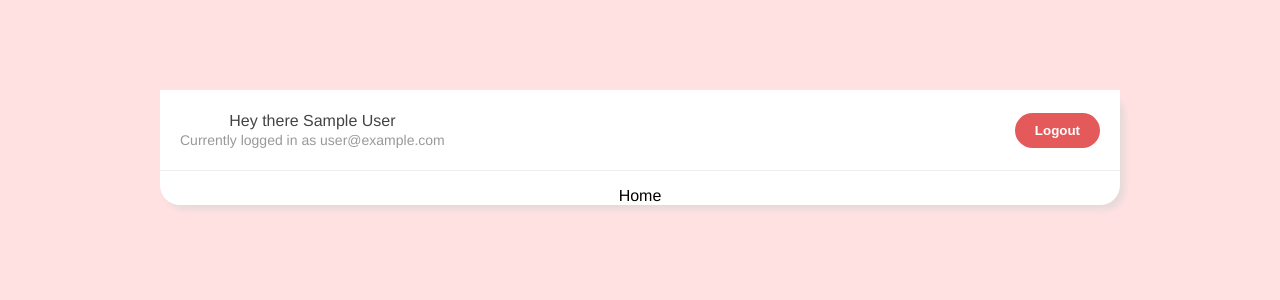
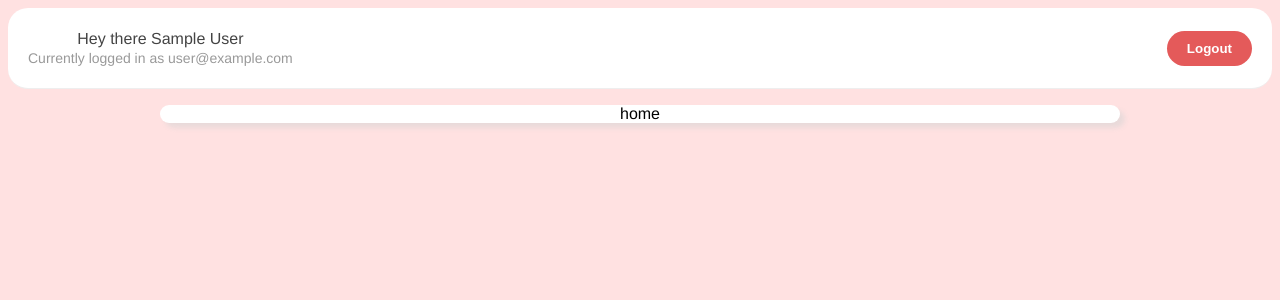
Before and after one commit to Ky-Ng/Outreach_Dashboard, a Vue app in the folder outreach-dash/: page /home in a window 1280 px wide. Shown: the top 300 px of the page. Built offline with nearby package versions, Linux system fonts and the light colour scheme; no server answers; sample sign-in values are in the browser's storage.

Commit message:
Automatic logout reroute to home page

```diff
--- a/outreach-dash/src/assets/main.css
+++ b/outreach-dash/src/assets/main.css
@@ -6,7 +6,7 @@ body {
 .container{
     width: 90%;
     max-width: 960px;
-    margin: 90px auto;
+    margin: 10px auto;
     border-radius: 20px;
     box-shadow: 2px 4px 6px rgba(28,6,49,0.1, green, blue, alpha);
     background: white;
--- a/outreach-dash/src/components/NavBar.vue
+++ b/outreach-dash/src/components/NavBar.vue
@@ -18,16 +18,19 @@
 <script>
 import useLogout from "../composables/useLogout";
 import getUser from '../composables/getUser'
+import { useRouter } from 'vue-router'
 
 export default {
   setup() {
     const { logout, error } = useLogout();
     const { user } = getUser()
+    const router = useRouter()
 
     const handleClick = async () => {
       await logout();
       if (!error.value){
           console.log('User Logged Out');
+          router.push({ name: 'Welcome' })
       }
       console.log(error.value)
     }
@@ -45,6 +48,7 @@ nav {
   justify-content: space-between;
   align-items: center;
   background: white;
+  border-radius: 20px;
 }
 nav p {
   margin: 2px auto;
--- a/outreach-dash/src/views/Home.vue
+++ b/outreach-dash/src/views/Home.vue
@@ -1,16 +1,23 @@
 <template>
-<div class="container">
+<div class="">
     <NavBar />
-    <p>Home</p>
+    <div class="container">
+        <p>home</p>
+    </div>
+
 </div>
 </template>
 
 <script>
 import NavBar from '../components/NavBar'
 
+
 export default {
     components: {
         NavBar,
+    },
+    setup(){
+
     }
 
 }
--- a/outreach-dash/src/views/Welcome.vue
+++ b/outreach-dash/src/views/Welcome.vue
@@ -3,6 +3,7 @@
     <!-- <div class=" container">
       <NavBar />
     </div> -->
+    <div class="welcome">
     <div class="welcome container">
       <p>Welcome to Serendipity STEM's Outreach Dashboard</p>
       <div v-if="isLogginIn">
@@ -15,6 +16,7 @@
       </div>
     </div>
   </div>
+  </div>
 </template>
 
 <script>
@@ -23,6 +25,7 @@ import LoginForm from "../components/LoginForm.vue";
 import SignupForm from "../components/SignupForm.vue";
 import NavBar from "../components/NavBar";
 import { useRouter } from 'vue-router'
+import { getUser } from '../composables/getUser'
 
 export default {
   components: {
@@ -35,10 +38,14 @@ export default {
 
     //setting up router for going to various pages
     const router = useRouter()
+    // const { user } = getUser()
 
     const toHome = () =>{
       router.push({ name: 'Home' }) //Home Component
     }
+    // if(user.value == null){
+    //   router.push({ name: 'Home' })
+    // }
 
     return { isLogginIn, toHome };
   },
@@ -49,7 +56,7 @@ export default {
 .welcome {
   text-align: center;
   padding: 20px 0;
-  margin: 20px 30px;
+  margin: 90px 30px;
   border-radius: 20px;
 }
 
```
